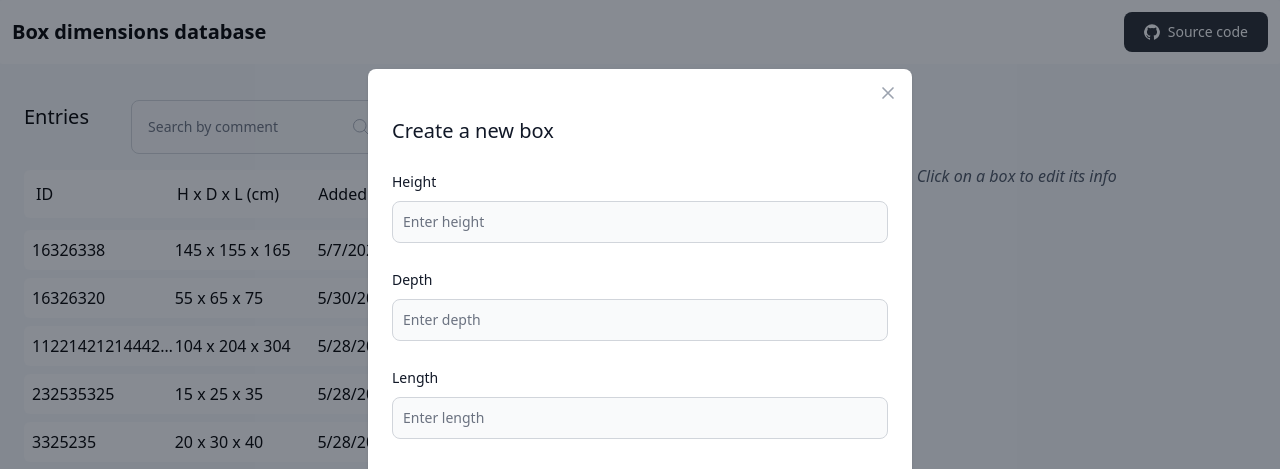
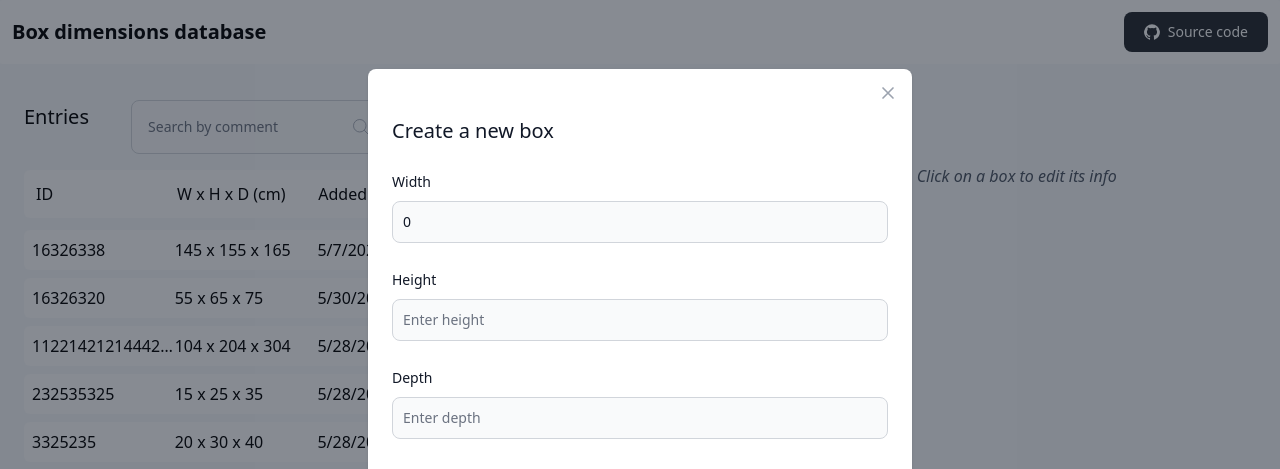
Before and after one commit to kristianka/boxdb-app, a React (Vite) app in the folder frontend/: page / in a window 1280 px wide. Both pictures are taken after a click on the button 642 px from the left and 127 px from the top of the page. Shown: the top 469 px of the page. Built offline with nearby package versions, Linux system fonts and the light colour scheme.

Commit message:
change length to width for consistency

```diff
--- a/frontend/src/components/BoxDetails.tsx
+++ b/frontend/src/components/BoxDetails.tsx
@@ -9,9 +9,10 @@ interface props {
 
 const BoxDetails = ({ box }: props) => {
   const id = box.id;
+
+  const [width, setWidth] = useState(0);
   const [height, setHeight] = useState(0);
   const [depth, setDepth] = useState(0);
-  const [length, setLength] = useState(0);
   const [comment, setComment] = useState("");
 
   const [reset, setReset] = useState(false);
@@ -41,14 +42,14 @@ const BoxDetails = ({ box }: props) => {
 
   // update values when selected box changes
   useEffect(() => {
+    setWidth(box.width);
     setHeight(box.height);
     setDepth(box.depth);
-    setLength(box.length);
     setComment(box.comment || "");
   }, [box, reset]);
 
   const saveChanges = () => {
-    if (!isValid(height, depth, length)) {
+    if (!isValid(width, height, depth)) {
       console.log("not valid");
       setError(true);
       return;
@@ -114,6 +115,18 @@ const BoxDetails = ({ box }: props) => {
           )}
         </div>
         <form action="">
+          {/* width */}
+          <div className="mb-3">
+            <label htmlFor="width">Width: </label>
+            <input
+              className="mt-2 w-full rounded-md border-2 border-gray-300 bg-gray-50 p-2"
+              name="width"
+              type="number"
+              value={length}
+              onChange={(e) => setWidth(parseInt(e.target.value))}
+            />
+          </div>
+          {/* height */}
           <div className="mb-3">
             <label htmlFor="height">Height:</label>
             <input
@@ -124,6 +137,7 @@ const BoxDetails = ({ box }: props) => {
               onChange={(e) => setHeight(parseInt(e.target.value))}
             />
           </div>
+          {/* depth */}
           <div className="mb-3">
             <label htmlFor="depth">Depth: </label>
             <input
@@ -134,16 +148,7 @@ const BoxDetails = ({ box }: props) => {
               onChange={(e) => setDepth(parseInt(e.target.value))}
             />
           </div>
-          <div className="mb-3">
-            <label htmlFor="length">Length: </label>
-            <input
-              className="mt-2 w-full rounded-md border-2 border-gray-300 bg-gray-50 p-2"
-              name="length"
-              type="number"
-              value={length}
-              onChange={(e) => setLength(parseInt(e.target.value))}
-            />
-          </div>
+          {/* comment */}
           <div className="mb-3">
             <label htmlFor="comment">Comment: </label>
             <textarea
@@ -154,6 +159,7 @@ const BoxDetails = ({ box }: props) => {
               rows={5}
             />
           </div>
+          {/* submit */}
           <button
             type="button"
             title="Save changes"
--- a/frontend/src/components/BoxListHeaders.tsx
+++ b/frontend/src/components/BoxListHeaders.tsx
@@ -2,7 +2,7 @@ const BoxListHeaders = () => {
   return (
     <div className="mb-3 grid grid-cols-4 rounded-md bg-white p-5 md:grid-cols-5 md:p-3">
       <span>ID</span>
-      <span title="Height x Depth x Length">H x D x L (cm)</span>
+      <span title="Width x Height x Depth">W x H x D (cm)</span>
       <span>Added at</span>
       <span className="hidden md:block">Modified at</span>
       <span>Comment</span>
--- a/frontend/src/components/Buttons/NewBoxModal.tsx
+++ b/frontend/src/components/Buttons/NewBoxModal.tsx
@@ -10,9 +10,9 @@ interface props {
 
 const NewBoxModal = ({ openModal, setOpenModal }: props) => {
   // height, depth, and length are strings not nums so inputs work better
+  const [width, setWidth] = useState("");
   const [height, setHeight] = useState("");
   const [depth, setDepth] = useState("");
-  const [length, setLength] = useState("");
   const [comment, setComment] = useState("");
 
   const [error, setError] = useState(false);
@@ -22,12 +22,12 @@ const NewBoxModal = ({ openModal, setOpenModal }: props) => {
   }
 
   const addBox = () => {
+    const widthNum = Number(width);
     const heightNum = Number(height);
     const depthNum = Number(depth);
-    const lengthNum = Number(length);
 
     console.log("add box");
-    if (!isValid(heightNum, depthNum, lengthNum)) {
+    if (!isValid(widthNum, heightNum, depthNum)) {
       console.log("not valid");
       setError(true);
       return;
@@ -36,10 +36,11 @@ const NewBoxModal = ({ openModal, setOpenModal }: props) => {
     console.log("add box");
     // db call to add box
     // reset values
+    setWidth("");
     setHeight("");
     setDepth("");
-    setLength("");
     setComment("");
+
     setError(false);
     setOpenModal(false);
   };
@@ -65,6 +66,23 @@ const NewBoxModal = ({ openModal, setOpenModal }: props) => {
                 description="Make sure all values are numbers, greater than 0, and not empty."
               />
             )}
+            {/* width */}
+            <div>
+              <div className="mb-2 block">
+                <Label htmlFor="length" value="Width" />
+              </div>
+              <TextInput
+                placeholder="Enter width"
+                min={0}
+                max={10000}
+                type="number"
+                id="with"
+                value={length}
+                onChange={(event) => setWidth(event.target.value)}
+                required
+              />
+            </div>
+            {/* height */}
             <div>
               <div className="mb-2 block">
                 <Label htmlFor="height" value="Height" />
@@ -80,6 +98,7 @@ const NewBoxModal = ({ openModal, setOpenModal }: props) => {
                 required
               />
             </div>
+            {/* depth */}
             <div>
               <div className="mb-2 block">
                 <Label htmlFor="depth" value="Depth" />
@@ -95,22 +114,7 @@ const NewBoxModal = ({ openModal, setOpenModal }: props) => {
                 required
               />
             </div>
-            <div>
-              <div className="mb-2 block">
-                <Label htmlFor="length" value="Length" />
-              </div>
-              <TextInput
-                placeholder="Enter length"
-                min={0}
-                max={10000}
-                type="number"
-                id="length"
-                value={length}
-                onChange={(event) => setLength(event.target.value)}
-                required
-              />
-            </div>
-
+            {/* comment */}
             <div>
               <div className="mb-2 block">
                 <Label htmlFor="comment" value="Comment" />
@@ -124,6 +128,7 @@ const NewBoxModal = ({ openModal, setOpenModal }: props) => {
                 onChange={(e) => setComment(e.target.value)}
               />
             </div>
+            {/* submit */}
             <div className="w-full">
               <Button onClick={addBox}>Add</Button>
             </div>
--- a/frontend/src/components/Buttons/PaginationCount.tsx
+++ b/frontend/src/components/Buttons/PaginationCount.tsx
@@ -6,6 +6,7 @@ interface props {
 }
 
 const PaginationCount = ({ pagination, setPagination }: props) => {
+  // set pagination. 10, 25, 50, 100
   return (
     <div className="m-1 inline-flex items-center rounded-lg border border-gray-300 bg-gray-50 px-5 py-2.5 text-center text-sm font-medium hover:bg-gray-300">
       <Dropdown className="" label="Show" inline>
--- a/frontend/src/types.ts
+++ b/frontend/src/types.ts
@@ -1,8 +1,8 @@
 export interface Box {
   id: string;
+  width: number;
   height: number;
   depth: number;
-  length: number;
   comment?: string;
   addedAt: string;
   modifiedAt?: string;
```
